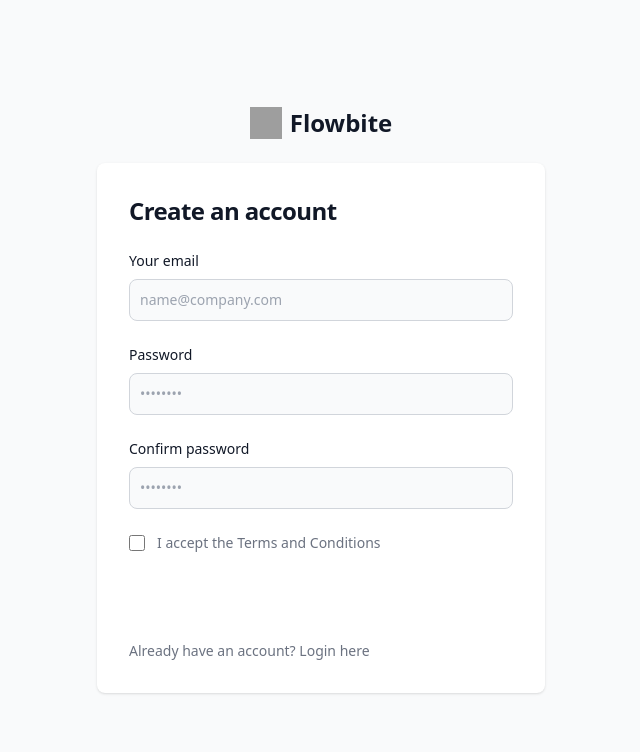
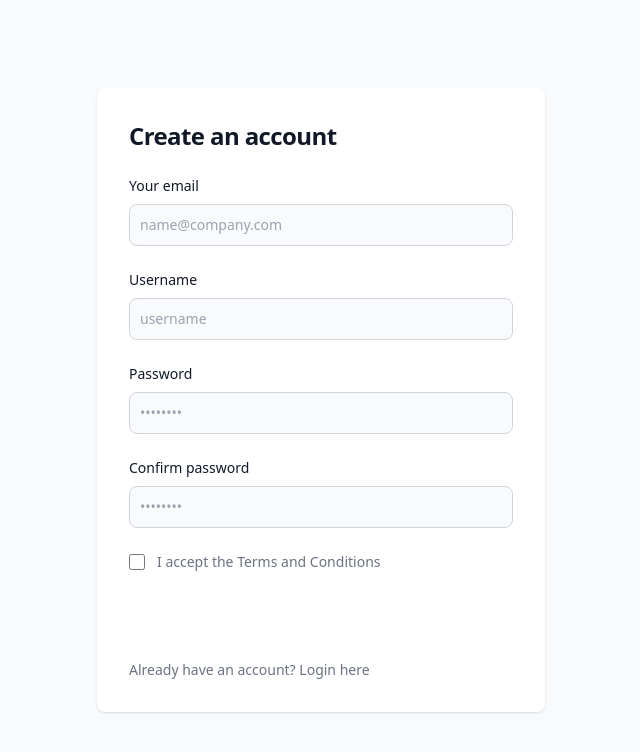
Before and after one commit to mjjstockman/band-trumps, a Next.js app: page / in a window 1280 px wide. Shown: the top 752 px of the page, without its empty margins (319-959 px from the left). Built offline with nearby package versions, Linux system fonts and the light colour scheme; grey boxes are pictures that could not be loaded.

Commit message:
add username field to RegisterForm

```diff
--- a/components/RegisterForm.js
+++ b/components/RegisterForm.js
@@ -4,16 +4,6 @@
   return (
     <section className='bg-gray-50 dark:bg-gray-900'>
       <div className='flex flex-col items-center justify-center px-6 py-8 mx-auto md:h-screen lg:py-0'>
-        <a
-          href='#'
-          className='flex items-center mb-6 text-2xl font-semibold text-gray-900 dark:text-white'>
-          <img
-            className='w-8 h-8 mr-2'
-            src='https://flowbite.s3.amazonaws.com/blocks/marketing-ui/logo.svg'
-            alt='logo'
-          />
-          Flowbite
-        </a>
         <div className='w-full bg-white rounded-lg shadow dark:border md:mt-0 sm:max-w-md xl:p-0 dark:bg-gray-800 dark:border-gray-700'>
           <div className='p-6 space-y-4 md:space-y-6 sm:p-8'>
             <h1 className='text-xl font-bold leading-tight tracking-tight text-gray-900 md:text-2xl dark:text-white'>
@@ -32,6 +22,21 @@
                   id='email'
                   className='bg-gray-50 border border-gray-300 text-gray-900 sm:text-sm rounded-lg focus:ring-primary-600 focus:border-primary-600 block w-full p-2.5 dark:bg-gray-700 dark:border-gray-600 dark:placeholder-gray-400 dark:text-white dark:focus:ring-blue-500 dark:focus:border-blue-500'
                   placeholder='name@company.com'
+                  required=''
+                />
+              </div>
+              <div>
+                <label
+                  htmlFor='username'
+                  className='block mb-2 text-sm font-medium text-gray-900 dark:text-white'>
+                  Username
+                </label>
+                <input
+                  type='input'
+                  name='username'
+                  id='username'
+                  placeholder='username'
+                  className='bg-gray-50 border border-gray-300 text-gray-900 sm:text-sm rounded-lg focus:ring-primary-600 focus:border-primary-600 block w-full p-2.5 dark:bg-gray-700 dark:border-gray-600 dark:placeholder-gray-400 dark:text-white dark:focus:ring-blue-500 dark:focus:border-blue-500'
                   required=''
                 />
               </div>
```
